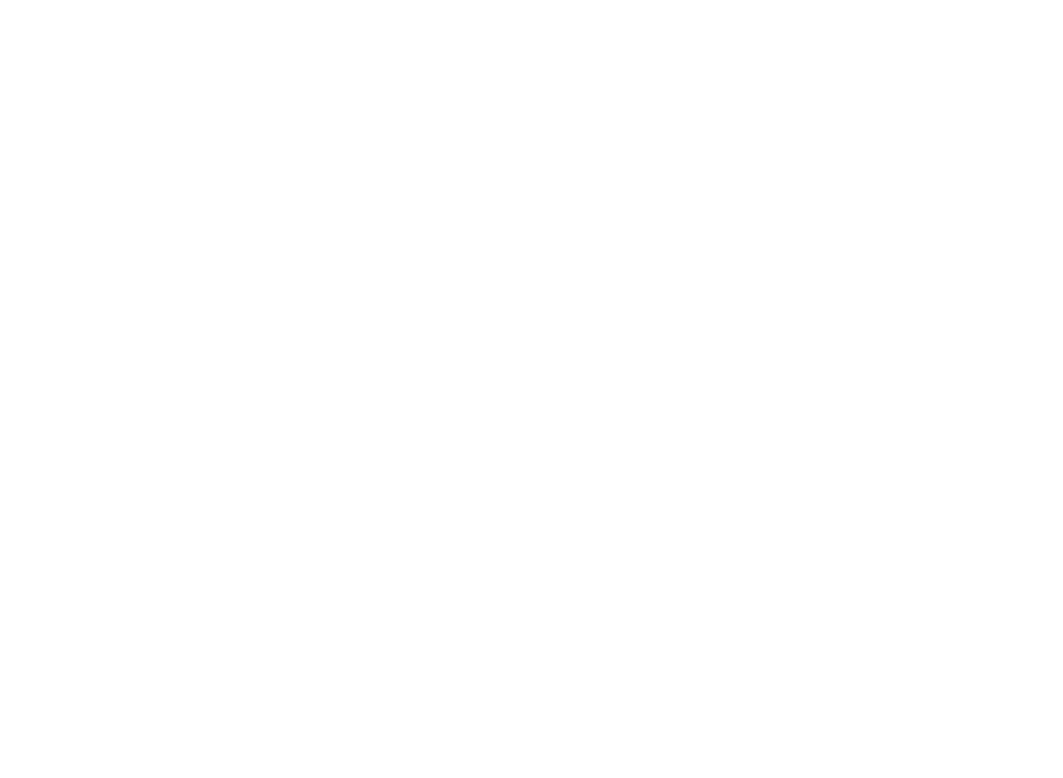
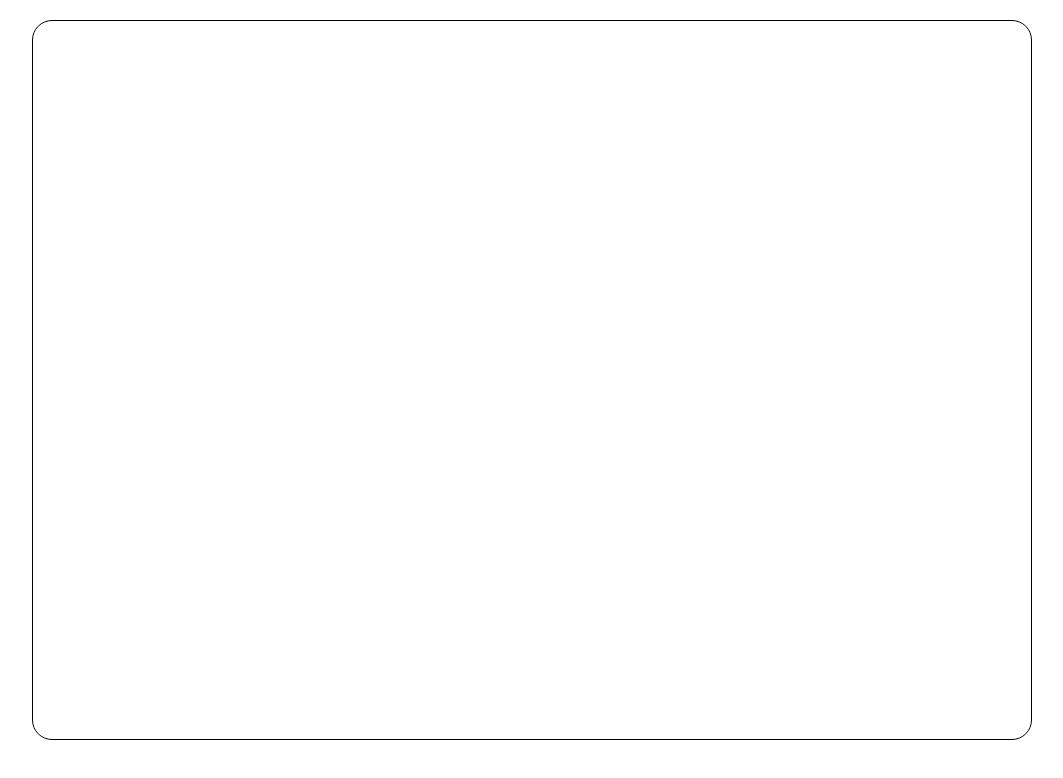
Before and after one commit to mgaidos/WeatherApp, a React (Vite) app in the folder weather-app/: page / in a window 1280 px wide. Shown: the top 778 px of the page, without its empty margins (108-1171 px from the left). Built offline with nearby package versions, Linux system fonts and the light colour scheme.

Commit message:
Box component and some styles

```diff
--- a/weather-app/src/App.jsx
+++ b/weather-app/src/App.jsx
@@ -1,12 +1,23 @@
+import React from 'react'
 
+//MUI Components
+import { Box } from '@mui/material'
 
 function App() {
 
 
   return (
-    <>
+    <Box sx={{
+      marginTop: "20px",
+      width: "80vw",
+      maxWidth: 1000,
+      height: "90vh",
+      display: "flex",
+      border: "1px solid black",
+      borderRadius: 5
+      }}>
 
-    </>
+    </Box>
   )
 }
 
--- /dev/null
+++ b/weather-app/src/index.css
@@ -0,0 +1,12 @@
+* {
+    margin: 0;
+    padding: 0;
+    box-sizing: border-box;
+
+}
+
+body {
+    display: flex;
+    justify-content: center;
+
+}
--- a/weather-app/src/main.jsx
+++ b/weather-app/src/main.jsx
@@ -1,6 +1,7 @@
 import React from 'react'
 import ReactDOM from 'react-dom/client'
 import App from './App.jsx'
+import './index.css'
 
 
 ReactDOM.createRoot(document.getElementById('root')).render(
```
